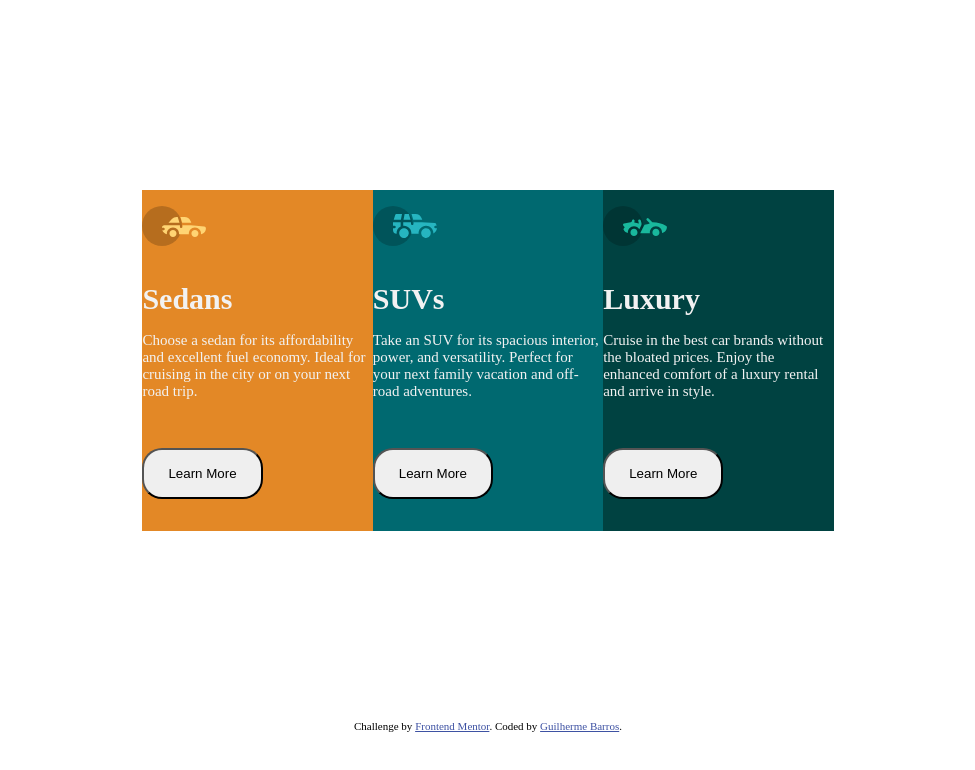
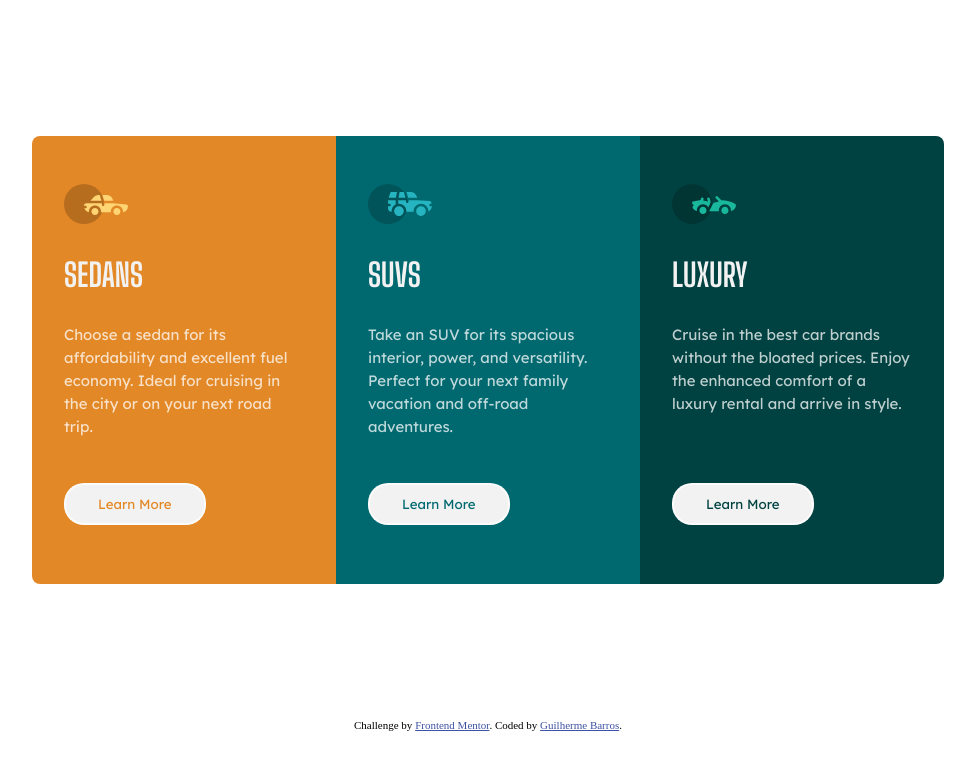
Before and after one commit to guilhermeSDB/3-column-preview-card-component-main, a plain HTML site: page index.html in a window 1280 px wide. Shown: the whole page, without its empty margins (152-1127 px from the left). Drawn offline with Linux system fonts and the light colour scheme.

Commit message:
feat: Completo

```diff
--- a/index.html
+++ b/index.html
@@ -6,6 +6,10 @@
 
   <link rel="icon" type="image/png" sizes="32x32" href="./images/favicon-32x32.png">
   <link rel="stylesheet" href="css/index.min.css">
+
+  <link rel="preconnect" href="https://fonts.googleapis.com">
+<link rel="preconnect" href="https://fonts.gstatic.com" crossorigin>
+<link href="https://fonts.googleapis.com/css2?family=Big+Shoulders+Display:wght@700&family=Lexend+Deca&display=swap" rel="stylesheet">
   <title>Frontend Mentor | 3-column preview card component</title>
 
   <!-- Feel free to remove these styles or customise in your own stylesheet 👍 -->
@@ -19,24 +23,24 @@
     <div class="cards">
       <div class="card sedans">
         <img src="images/icon-sedans.svg" alt="">
-        <h1>Sedans</h1>
-        <p>Choose a sedan for its affordability and excellent fuel economy. Ideal for cruising in the city
+        <h1 class="title">Sedans</h1>
+        <p class="desc">Choose a sedan for its affordability and excellent fuel economy. Ideal for cruising in the city
           or on your next road trip.</p>
         <button>Learn More</button>
       </div>
 
       <div class="card suvs">
         <img src="images/icon-suvs.svg" alt="">
-        <h1>SUVs</h1>
-        <p>Take an SUV for its spacious interior, power, and versatility. Perfect for your next family vacation
+        <h1 class="title">SUVs</h1>
+        <p class="desc">Take an SUV for its spacious interior, power, and versatility. Perfect for your next family vacation
           and off-road adventures.</p>
         <button>Learn More</button>
       </div>
 
       <div class="card luxury">
         <img src="images/icon-luxury.svg" alt="">
-        <h1>Luxury</h1>
-        <p>Cruise in the best car brands without the bloated prices. Enjoy the enhanced comfort of a luxury
+        <h1 class="title">Luxury</h1>
+        <p class="desc">Cruise in the best car brands without the bloated prices. Enjoy the enhanced comfort of a luxury
           rental and arrive in style.</p>
         <button>Learn More</button>
       </div>
--- /dev/null
+++ b/scss/_reset.scss
@@ -0,0 +1,48 @@
+html, body, div, span, applet, object, iframe,
+h1, h2, h3, h4, h5, h6, p, blockquote, pre,
+a, abbr, acronym, address, big, cite, code,
+del, dfn, em, img, ins, kbd, q, s, samp,
+small, strike, b, sub, sup, tt, var,
+b, u, i, center,
+dl, dt, dd, ol, ul, li,
+fieldset, form, label, legend,
+table, caption, tbody, tfoot, thead, tr, th, td,
+article, aside, canvas, details, embed,
+figure, figcaption, footer, header, hgroup,
+menu, nav, output, ruby, section, summary,
+time, mark, audio, video {
+	margin: 0;
+	padding: 0;
+	border: 0;
+	font-size: 100%;
+	font: inherit;
+	vertical-align: baseline;
+}
+/* HTML5 display-role reset for older browsers */
+article, aside, details, figcaption, figure,
+footer, header, hgroup, menu, nav, section {
+	display: block;
+}
+body {
+	line-height: 1;
+}
+ol, ul {
+	list-style: none;
+}
+blockquote, q {
+	quotes: none;
+}
+blockquote:before, blockquote:after,
+q:before, q:after {
+	content: '';
+	content: none;
+}
+table {
+	border-collapse: collapse;
+	border-spacing: 0;
+}
+
+*{
+	padding: 0;
+	margin: 0;
+}
--- a/scss/_styles.scss
+++ b/scss/_styles.scss
@@ -1,5 +1,3 @@
-@import url('https://fonts.googleapis.com/css2?family=Big+Shoulders+Display:wght@700&family=Lexend+Deca&display=swap');
-
 $BigShouldersDisplay: 'Big Shoulders Display', cursive;
 $LexendDeca: 'Lexend Deca', sans-serif;
 
@@ -9,3 +7,5 @@ $VeryDarkCyan: hsl(179, 100%, 13%);
 
 $TransparentWhite: hsla(0, 0%, 100%, 0.75); // (paragraphs)
 $VeryLightGray: hsl(0, 0%, 95%); // (background, headings, buttons)
+
+$borderRadius: 8px;
--- a/scss/index.scss
+++ b/scss/index.scss
@@ -1,4 +1,5 @@
 @import 'styles';
+@import 'reset';
 
 *{
     padding: 0;
@@ -10,6 +11,8 @@ body{
     height: 100vh;
     font-size: 15px;
     color: $VeryLightGray;
+
+    @media screen and (max-width: 1024px){ height: 100%; padding: 2rem 0;}
 
     main{
         width: 90%;
@@ -23,38 +26,94 @@ body{
             display: flex;
             justify-content: center;
 
-            *{
+            @media screen and (max-width: 1024px){ flex-direction: column;}
+
+                div.card{
+                    width: 15rem;
+                    height: 24rem;
+                    padding: 2rem;
+
+                    @media screen and (max-width: 1024px){ width: 13rem; }
+
+                    &:first-child{
+                        border-top-left-radius: $borderRadius;
+                        border-bottom-left-radius: $borderRadius;
+
+                        @media screen and (max-width: 1024px){ border-radius: 0px; border-top-left-radius: $borderRadius;  border-top-right-radius: $borderRadius;}
+                    }
+
+                    &:last-child{
+                        border-top-right-radius: $borderRadius;
+                        border-bottom-right-radius: $borderRadius;
+
+                        @media screen and (max-width: 1024px){ border-radius: 0px; border-bottom-left-radius: $borderRadius;  border-bottom-right-radius: $borderRadius;}
+                    }
+
+                    img{
                         margin: 1rem 0;
                     }
 
-            div.card{
-                width: 20%;
-                height: 50%;
-                h1{
-
+                    h1.title{
+                        text-transform: uppercase;
+                        font-family: $BigShouldersDisplay;
+                        font-size: 2rem;
+                        margin: 1rem 0;
+                        color: $VeryLightGray;
                     }
 
-                p{
-
+                    p.desc{
+                        font-family: $LexendDeca;
+                        margin: 2rem 0rem 1rem;
+                        font-weight: 200!important;
+                        color: $TransparentWhite;
+                        height: 7rem;
+                        line-height: 23px;
                     }
 
                     button{
                         margin: 2rem 0;
-                    padding: 1rem 1.5rem;
+                        padding: .7rem 2rem;
                         border-radius: 20px;
+                        background-color: $VeryLightGray;
+                        outline: none;
+                        border: none;
+                        font-family: $LexendDeca;
+                        transition: 0.3s;
+                        border: 2px solid $TransparentWhite;
+
+                        &:hover{
+                            cursor: pointer;
+                            transition: 0.3s;
+                            background-color: transparent;
+                            color: $TransparentWhite;
+                            border: 2px solid $TransparentWhite;
+                        }
                     }
                 }
 
+
             .sedans{
                background: $BrightOrange;
+
+               button{
+                   color: $BrightOrange;
+               }
             }
 
             .suvs{
                 background: $DarkCyan;
+
+                button{
+                    color: $DarkCyan;
+                }
             }
 
             .luxury{
                 background: $VeryDarkCyan;
+
+                button{
+                    color: $VeryDarkCyan;
+                }
             }
         }
     }
```
Also changed, not shown: css/index.css, css/index.min.css. Lines whose indentation alone changed are shown as unchanged.
